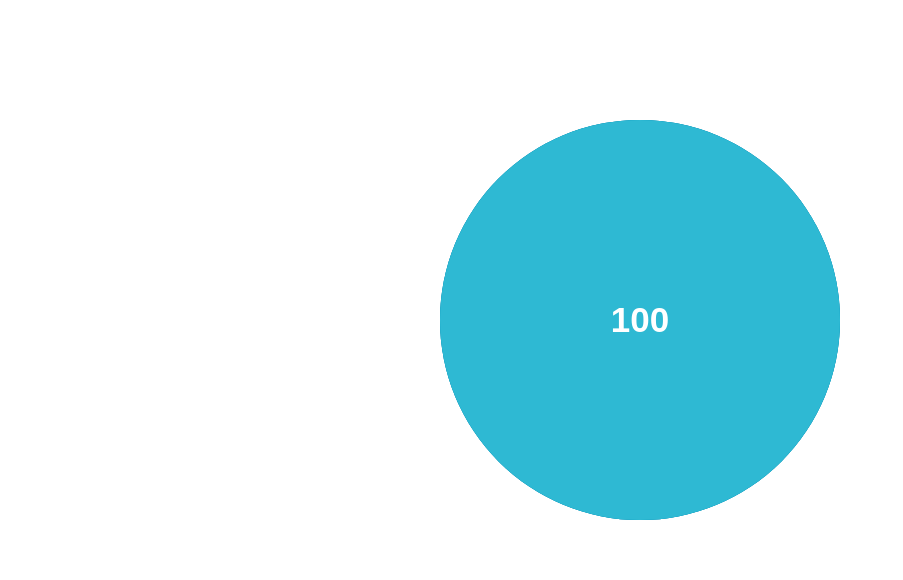
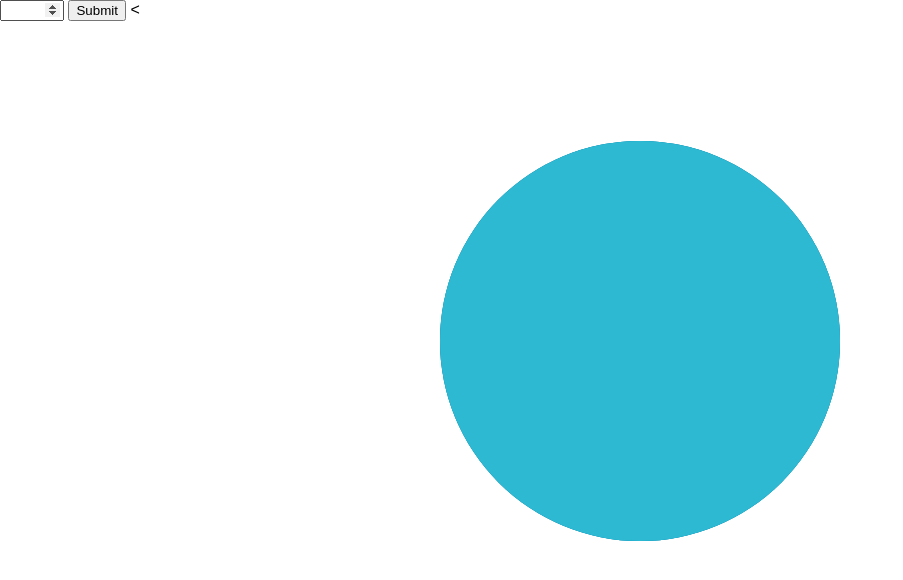
Before and after one commit to AshPolluXc6/AnimatedAssets-, a website: page loadFill/loadfill.html in a window 1280 px wide. Shown: the whole page, without its empty margins (0-903 px from the left). Drawn offline with Linux system fonts and the light colour scheme.

Commit message:
axios module instaled. html and js doc uptaded for catch output values

```diff
--- a/loadFill/loadfill.html
+++ b/loadFill/loadfill.html
@@ -4,6 +4,10 @@
         <link rel="stylesheet" href="./loadfill.css">
     </head>
     <body>
+        <form id="numberBox">
+            <input type="number" min="0" max="100" id="number">
+            <input type="submit">
+    <   </form>
         <div class="wave1-container">
                 <div class="load-count"></div>
                 <img class="deepwave waves" src="./assets/deepwave.svg" alt="deepwave">
--- a/loadFill/loadfill.js
+++ b/loadFill/loadfill.js
@@ -1,32 +1,53 @@
 const count = document.querySelector('.load-count');
 const wavetide = document.querySelectorAll('.waves');
+const iNumber = document.getElementById('numberBox');
 
-const numeros = [
-    0,1,2,3,4,5,6,7,8,9,10,
-    11,12,13,14,15,16,17,18,19,20,
-    21,22,23,24,25,26,27,28,29,30,
-    31,32,33,34,35,36,37,38,39,40,
-    41,42,43,44,45,46,47,48,49,50,
-    51,52,53,54,55,56,57,58,59,60,
-    61,62,63,64,65,66,67,68,69,70,
-    71,72,73,74,75,76,77,78,79,80,
-    81,82,83,84,85,86,87,88,89,90,
-    91,92,93,94,95,96,97,98,99,100
-]
+let numero;
+iNumber.addEventListener('submit', function(event){
+    event.preventDefault();
+    numero = document.getElementById('number').value;
 
-let i = -1;
+    numeros = [];
+
+    for (let index = 0; index < numero; index++) {
+        numeros.push(index);
+    }
+
+    console.log(numero);
+    this.reset();
+});
+
+let numeros = [];
 
 
-const intervalId = setInterval(() => {
-    if (i < numeros.length) {
-        count.textContent = numeros[i];
-        i++;
-    } else {
-        clearInterval(intervalId);
-    }
-}, 16);
 
-setTimeout(intervalId, 5000)
+// ---------------------------------------------------------------------
+// const numeros = [
+//     0,1,2,3,4,5,6,7,8,9,10,
+//     11,12,13,14,15,16,17,18,19,20,
+//     21,22,23,24,25,26,27,28,29,30,
+//     31,32,33,34,35,36,37,38,39,40,
+//     41,42,43,44,45,46,47,48,49,50,
+//     51,52,53,54,55,56,57,58,59,60,
+//     61,62,63,64,65,66,67,68,69,70,
+//     71,72,73,74,75,76,77,78,79,80,
+//     81,82,83,84,85,86,87,88,89,90,
+//     91,92,93,94,95,96,97,98,99,100
+// ]
+
+// let i = -1;
+
+
+// const intervalId = setInterval(() => {
+//     if (i < numeros.length) {
+//         count.textContent = numeros[i];
+//         i++;
+//     } else {
+//         clearInterval(intervalId);
+//     }
+// }, 16);
+
+// setTimeout(intervalId, 5000)
 
 // function movetide() {
 //     wavetide.forEach(element => {
@@ -35,11 +56,11 @@ setTimeout(intervalId, 5000)
 // }
 
 // setTimeout(movetide, 2000);
-
+// --------------------------------------------------------------------
 function movetide() {
     let currentPosition = 340;
     const targetPosition = -100;
-    const increment = -1; // pode ajustar conforme necessário
+    const increment = -1;
 
     function moveStep() {
         currentPosition += increment;
--- /dev/null
+++ b/package.json
@@ -0,0 +1,5 @@
+{
+  "dependencies": {
+    "axios": "^1.6.2"
+  }
+}
```
Also changed, not shown: 1 other file.
